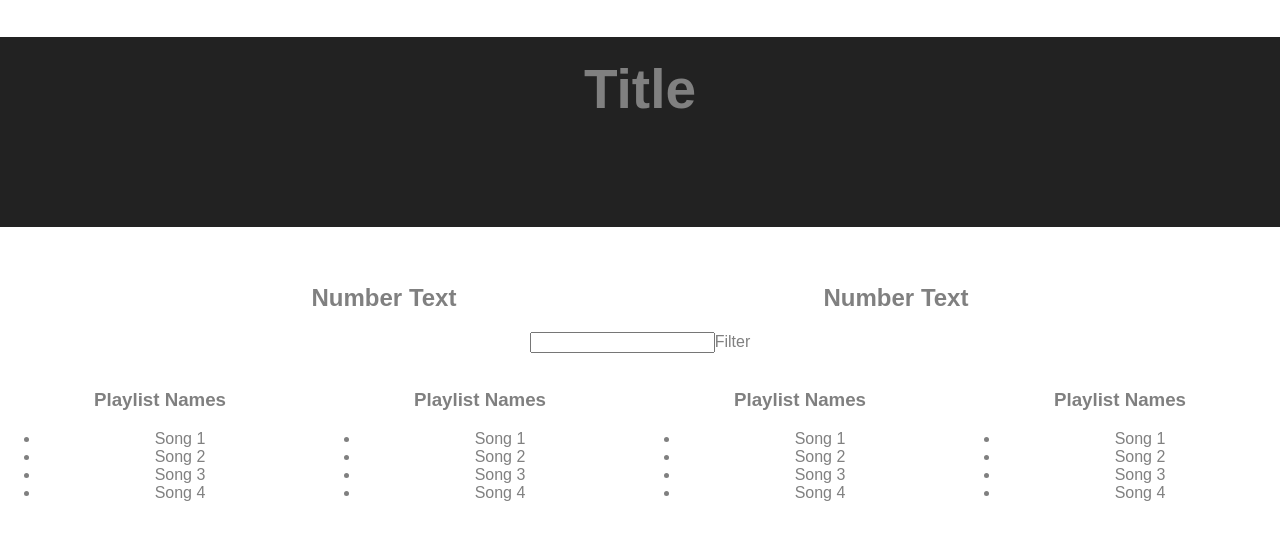
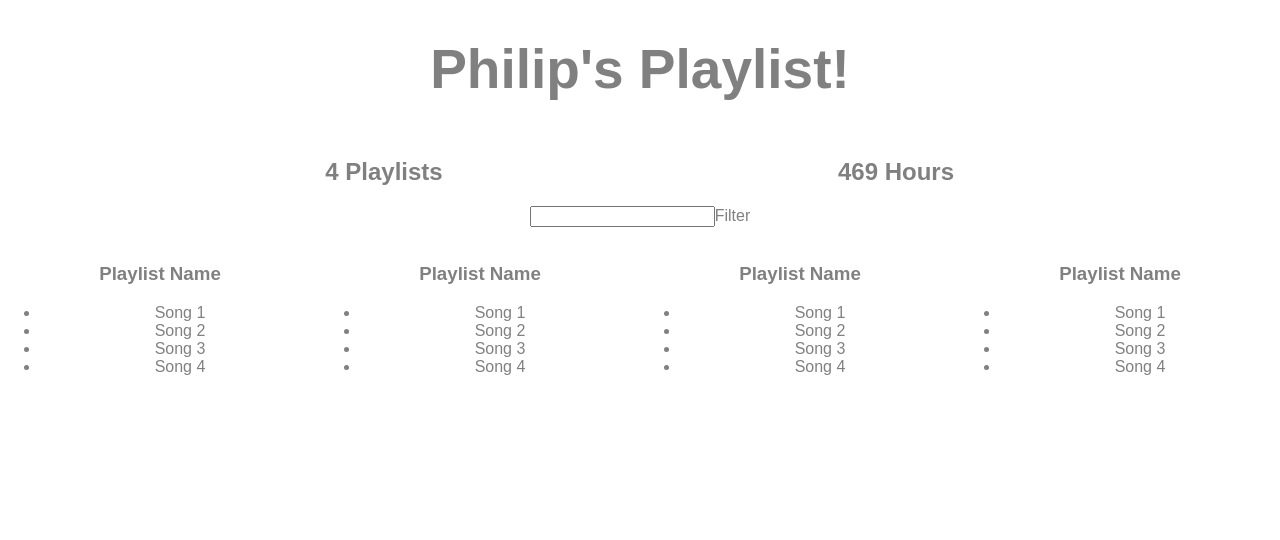
Before and after one commit to uphilgood/reactspotifyapp, a React (Create React App) app: page / in a window 1280 px wide. Shown: the top 540 px of the page. Built offline with nearby package versions, Linux system fonts and the light colour scheme.

Commit message:
added fake server data

```diff
--- a/src/App.js
+++ b/src/App.js
@@ -4,15 +4,73 @@
 
 let defaultStyle = {
   color: '#808080',
-
 }
 
+let fakeServerData = {
+  user: {
+    name: "Philip",
+    playlists: [
+      {
+        name: "My Favoriates",
+        songs: [{name: "Beat It",
+                duration: 1234},
+                {name: "Bye Bye Bye",
+                duration: 2345},
+                {name: "End of the Road",
+                duration: 3456}]
+      },
+      {
+        name: "Discover Weekly",
+        songs: [{name: "Beat It2",
+                duration: 1234},
+                {name: "Bye Bye Bye2",
+                duration: 2345},
+                {name: "End of the Road2",
+                duration: 3456}]
+      },
+      {
+        name: "Discover Weekly 2",
+        songs: [{name: "Beat It3",
+                duration: 1234},
+                {name: "Bye Bye Bye3",
+                duration: 2345},
+                {name: "End of the Road3",
+                duration: 3456}]
+      },
+      {
+        name: "Discover Weekly3",
+        songs: [{name: "Beat It4",
+                duration: 1234},
+                {name: "Bye Bye Bye4",
+                duration: 2345},
+                {name: "End of the Road4",
+                duration: 3456}]
+      }
+    ]
+  }
+}
 
-class Aggregate extends Component {
+class PlayListCounter extends Component {
   render()  {
     return (
       <div style={{...defaultStyle, width: "40%", display: "inline-block"}}>
-        <h2>Number Text</h2>
+        <h2>{this.props.playlists.length} Playlists</h2>
+        </div>
+    );
+  }
+}
+
+class HoursCounter extends Component {
+  render()  {
+    let allSongs = this.props.playlists.reduce((songs, eachPlayList) => {
+      return songs.concat(eachPlayList.songs)
+    }, [])
+    let totalDuration = allSongs.reduce((sum, eachSong) => {
+      return sum + eachSong.duration
+    }, 0)
+    return (
+      <div style={{...defaultStyle, width: "40%", display: "inline-block"}}>
+        <h2>{Math.round(totalDuration/60)} Hours</h2>
         </div>
     );
   }
@@ -35,7 +93,7 @@
     return (
       <div style={{...defaultStyle, display: "inline-block", width: '25%'}}>
         <img />
-        <h3> Playlist Names</h3>
+        <h3> Playlist Name</h3>
         <ul>
           <li>Song 1</li>
           <li>Song 2</li>
@@ -48,18 +106,34 @@
 }
 
 class App extends Component {
+  constructor() {
+    super()
+    this.state = {serverData: {}}
+  }
+  componentDidMount() {
+    setTimeout( () => {
+    this.setState({serverData: fakeServerData})
+  }, 1000)
+}
+
   render() {
     return (
       <div className="App">
-      <h1 className="App-header" style={defaultStyle}>Title</h1>
-
-      <Aggregate/>
-      <Aggregate/>
+{/* for code below, if serverdata exists then show the site */}
+      {this.state.serverData.user ?
+      <div>
+      <h1 style={defaultStyle}>
+      {this.state.serverData.user.name}'s Playlist!
+      </h1>
+      <PlayListCounter playlists={this.state.serverData.user.playlists}/>
+      <HoursCounter playlists={this.state.serverData.user.playlists}/>
       <Filter/>
       <Playlist/>
       <Playlist/>
       <Playlist/>
       <Playlist/>
+      </div> : <h1>loading...</h1>
+    }
       </div>
     );
   }
```
